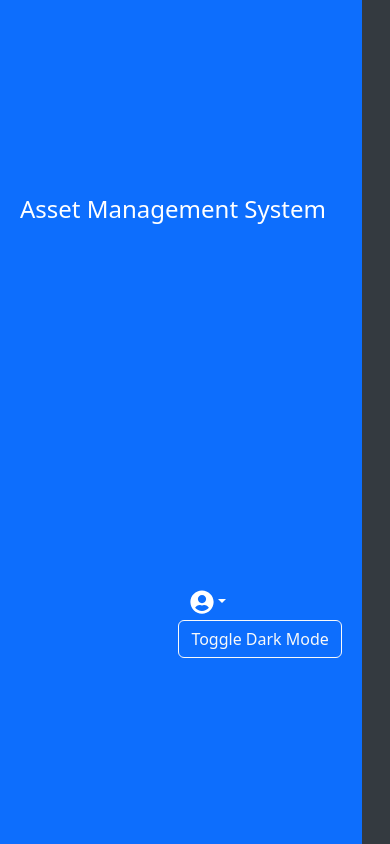
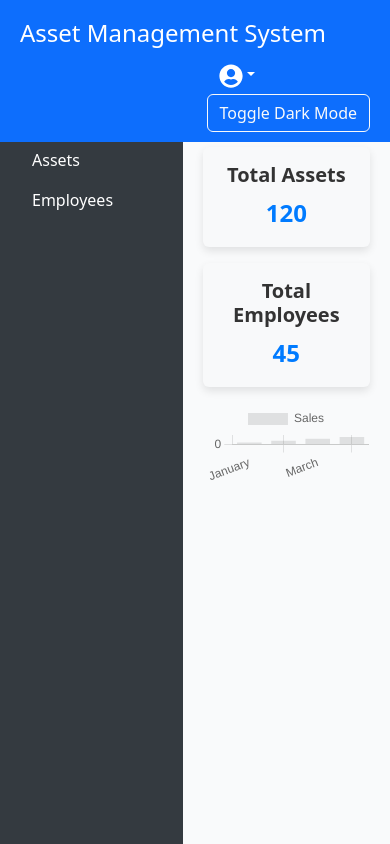
Before and after one commit to ShahidSandhu/Unique_Asset_Mgmt, a React (Create React App) app in the folder advanced-dashboard/: page / in a window 390 px wide. Built offline with nearby package versions, Linux system fonts and the light colour scheme; no server answers.

Commit message:
improved advanced dashbord which is working  perfectly

```diff
--- a/advanced-dashboard/src/App.js
+++ b/advanced-dashboard/src/App.js
@@ -6,7 +6,7 @@ import DashboardHome from "./components/DashboardHome";
 import Assets from "./pages/Assets";
 import Employees from "./pages/Employees";
 import AppProviders from "./context/Providers";
-import ErrorBoundary from "./components/ErrorBoundary"; // New Error Boundary component
+import ErrorBoundary from "./components/ErrorBoundary";
 
 function App() {
   return (
@@ -15,9 +15,10 @@ function App() {
         <ErrorBoundary>
           <Routes>
             <Route path="/" element={<Dashboard />}>
-              <Route index element={<DashboardHome />} />
-              <Route path="assets" element={<Assets />} />
-              <Route path="employees" element={<Employees />} />
+              <Route index element={<DashboardHome />} /> {/* Home dashboard */}
+              <Route path="assets" element={<Assets />} /> {/* Assets page */}
+              <Route path="employees" element={<Employees />} />{" "}
+              {/* Employees page */}
             </Route>
           </Routes>
         </ErrorBoundary>
--- a/advanced-dashboard/src/components/Dashboard.css
+++ b/advanced-dashboard/src/components/Dashboard.css
@@ -1,24 +1,25 @@
 /* src/components/Dashboard.css */
+
 .dashboard-container {
   display: flex;
+  flex-direction: column;
   height: 100vh;
-  overflow: hidden;
 }
 
-.dashboard-content {
+.dashboard-body {
   display: flex;
-  width: 100%;
+  flex: 1;
+  margin-top: 60px; /* Adjust based on the navbar height */
 }
 
 .dashboard-main {
   flex-grow: 1;
   padding: 20px;
   background-color: #f9fafb;
+  overflow-y: auto;
 }
 
-
-
-/* src/components/Dashboard.css */
+/* Light and dark theme styling */
 body.light-theme {
   background-color: #f9fafb;
   color: #333;
--- a/advanced-dashboard/src/components/Dashboard.js
+++ b/advanced-dashboard/src/components/Dashboard.js
@@ -8,11 +8,11 @@ import "./Dashboard.css";
 function Dashboard() {
   return (
     <div className="dashboard-container">
-      <NavbarComponent />
-      <div className="dashboard-content">
-        <Sidebar />
+      <NavbarComponent /> {/* Navbar at the top */}
+      <div className="dashboard-body">
+        <Sidebar /> {/* Sidebar on the left */}
         <main className="dashboard-main">
-          <Outlet /> {/* Renders child routes here */}
+          <Outlet /> {/* Main content */}
         </main>
       </div>
     </div>
--- /dev/null
+++ b/advanced-dashboard/src/components/DashboardHome.css
@@ -0,0 +1,14 @@
+/* src/components/DashboardHome.css */
+.dashboard-home {
+  padding: 20px;
+}
+
+.data-cards {
+  display: flex;
+  gap: 20px;
+  margin-bottom: 20px;
+}
+
+.chart-section {
+  margin-top: 20px;
+}
--- a/advanced-dashboard/src/components/DashboardHome.js
+++ b/advanced-dashboard/src/components/DashboardHome.js
@@ -1,7 +1,7 @@
 // src/components/DashboardHome.js
 import React from "react";
-import ChartCard from "./ChartCard";
 import DataCard from "./DataCard";
+import ChartCard from "./ChartCard"; // Assume this component renders a chart
 
 function DashboardHome() {
   const sampleData = {
@@ -16,20 +16,14 @@ function DashboardHome() {
   };
 
   return (
-    <div>
-      <h2>Dashboard</h2>
-      <div className="row">
-        <div className="col-md-6">
-          <DataCard title="Total Assets" value="120" />
-        </div>
-        <div className="col-md-6">
-          <DataCard title="Total Employees" value="45" />
-        </div>
+    <div className="dashboard-home">
+      <h2>Dashboard Overview</h2>
+      <div className="data-cards">
+        <DataCard title="Total Assets" value="120" />
+        <DataCard title="Total Employees" value="45" />
       </div>
-      <div className="row">
-        <div className="col-md-12">
-          <ChartCard data={sampleData} title="Monthly Revenue" />
-        </div>
+      <div className="chart-section">
+        <ChartCard data={sampleData} title="Monthly Revenue" />
       </div>
     </div>
   );
--- a/advanced-dashboard/src/components/Navbar.css
+++ b/advanced-dashboard/src/components/Navbar.css
@@ -1,6 +1,10 @@
 /* src/components/Navbar.css */
 .navbar {
+  width: 100%;
   padding: 10px 20px;
+  position: fixed;
+  top: 0;
+  z-index: 1000;
 }
 
 .navbar-brand {
--- a/advanced-dashboard/src/components/NavbarComponent.js
+++ b/advanced-dashboard/src/components/NavbarComponent.js
@@ -7,18 +7,22 @@ import "./Navbar.css";
 import { DashboardContext } from "../context/DashboardContext";
 
 function NavbarComponent() {
-  // Check if DashboardContext is available, otherwise, provide fallback values
   const dashboardContext = useContext(DashboardContext);
-  const theme = dashboardContext?.theme || "light"; // Defaults to "light"
-  const toggleTheme = dashboardContext?.toggleTheme || (() => {}); // No-op function if undefined
+  const theme = dashboardContext?.theme || "light";
+  const toggleTheme = dashboardContext?.toggleTheme || (() => {});
 
   return (
-    <Navbar bg="primary" variant="dark" expand="lg" className="navbar">
+    <Navbar
+      bg="primary"
+      variant="dark"
+      expand="lg"
+      className="navbar fixed-top"
+    >
       <Navbar.Brand href="/" className="navbar-brand">
         Asset Management System
       </Navbar.Brand>
       <Nav className="ml-auto navbar-icons">
-        <Dropdown>
+        <Dropdown align="end">
           <Dropdown.Toggle
             variant="primary"
             id="dropdown-basic"
@@ -26,17 +30,13 @@ function NavbarComponent() {
           >
             <FaUserCircle size={24} />
           </Dropdown.Toggle>
-          <Dropdown.Menu align="end">
+          <Dropdown.Menu>
             <Dropdown.Item href="/profile">Profile</Dropdown.Item>
             <Dropdown.Item href="/settings">Settings</Dropdown.Item>
             <Dropdown.Item href="/logout">Logout</Dropdown.Item>
           </Dropdown.Menu>
         </Dropdown>
-        <Button
-          onClick={toggleTheme}
-          variant="outline-light"
-          className="ml-auto"
-        >
+        <Button onClick={toggleTheme} variant="outline-light" className="ml-3">
           Toggle {theme === "light" ? "Dark" : "Light"} Mode
         </Button>
       </Nav>
--- a/advanced-dashboard/src/components/Sidebar.css
+++ b/advanced-dashboard/src/components/Sidebar.css
@@ -1,8 +1,11 @@
 /* src/components/Sidebar.css */
 .sidebar {
-  height: 100vh;
+  height: calc(100vh - 60px); /* Adjust based on navbar height */
+  width: 250px;
   padding: 20px;
   background-color: #343a40;
+  position: fixed;
+  top: 60px; /* Adjust based on navbar height */
 }
 
 .sidebar-link {
--- /dev/null
+++ b/advanced-dashboard/src/pages/Assets.css
@@ -0,0 +1,4 @@
+/* src/pages/Assets.css */
+.assets-page {
+  padding: 20px;
+}
--- a/advanced-dashboard/src/pages/Assets.js
+++ b/advanced-dashboard/src/pages/Assets.js
@@ -15,8 +15,8 @@ function Assets() {
   ];
 
   return (
-    <div>
-      <h1>Assets</h1>
+    <div className="assets-page">
+      <h2>Assets</h2>
       <DataTable columns={columns} data={assets} />
     </div>
   );
--- /dev/null
+++ b/advanced-dashboard/src/pages/Employee.css
@@ -0,0 +1,4 @@
+/* src/pages/Employees.css */
+.employees-page {
+  padding: 20px;
+}
--- a/advanced-dashboard/src/pages/Employees.js
+++ b/advanced-dashboard/src/pages/Employees.js
@@ -1,10 +1,10 @@
-// src/components/Employees.js
+// src/pages/Employees.js
 import React from "react";
 
 function Employees() {
   return (
-    <div>
-      <h1>Employees</h1>
+    <div className="employees-page">
+      <h2>Employees</h2>
       <p>Manage employee information here.</p>
     </div>
   );
```
